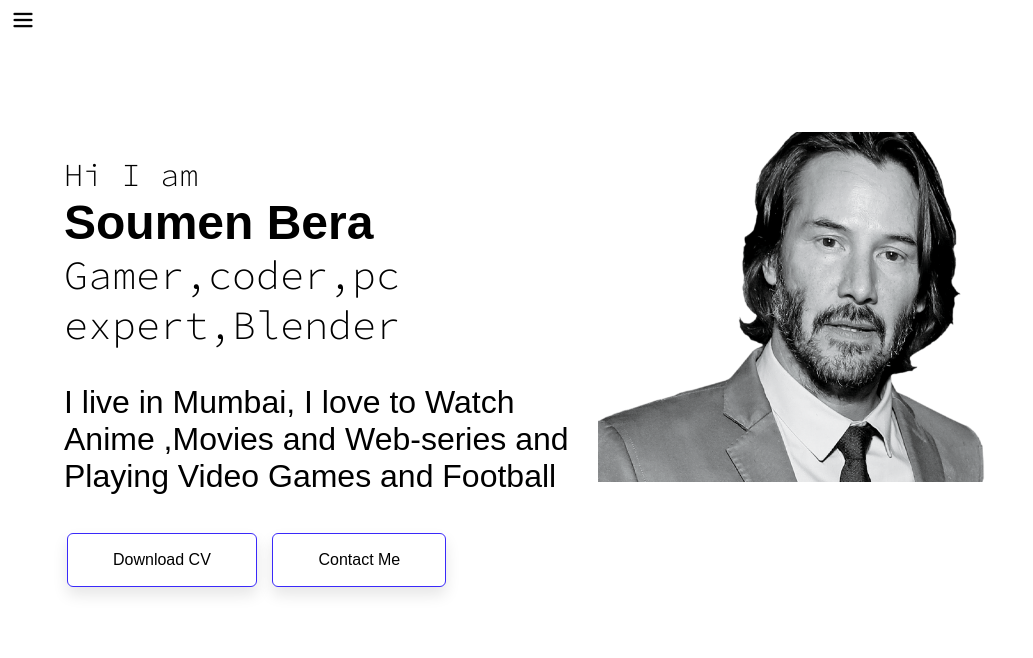
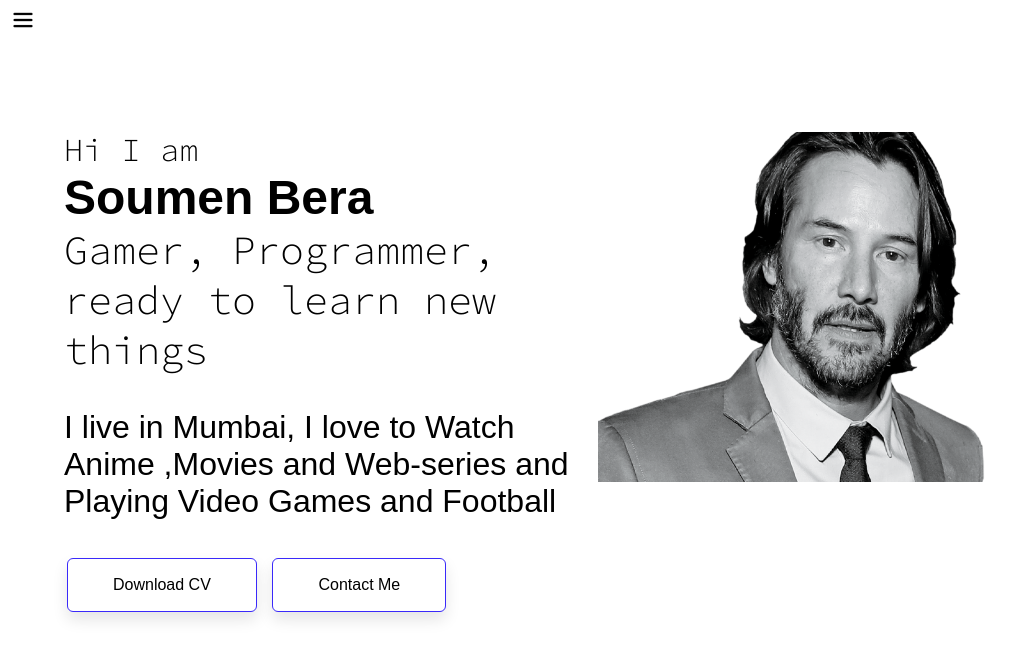
Before and after one commit to Botkabot18/Portfolio, a plain HTML site: page Home.html in a window 1280 px wide. Shown: the whole page, without its empty margins (0-1033 px from the left). Drawn offline with Linux system fonts and the light colour scheme; a web font is replaced by a local one.

Commit message:
intro update2

```diff
--- a/Home.html
+++ b/Home.html
@@ -27,7 +27,7 @@
           <div class="devInfo">
             <div class="hello">Hi I am</div>
             <div class="name">Soumen Bera</div>
-            <div class="About">Gamer,coder,pc expert,Blender</div>
+            <div class="About">Gamer, Programmer, ready to learn new things</div>
             <div class="moreabout">
               I live in Mumbai, I love to Watch Anime ,Movies and Web-series and
               Playing Video Games and Football
```
Also changed, not shown: index.html (+1 -1 lines).
